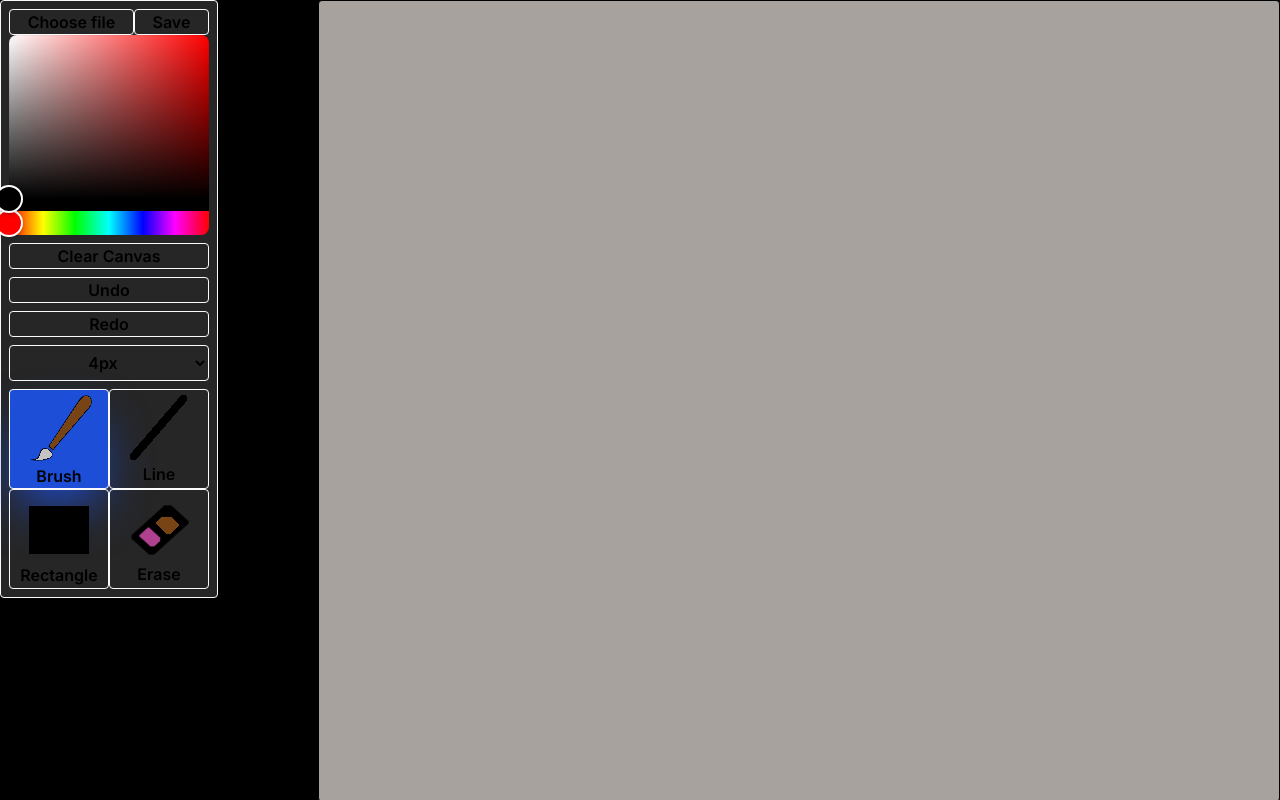
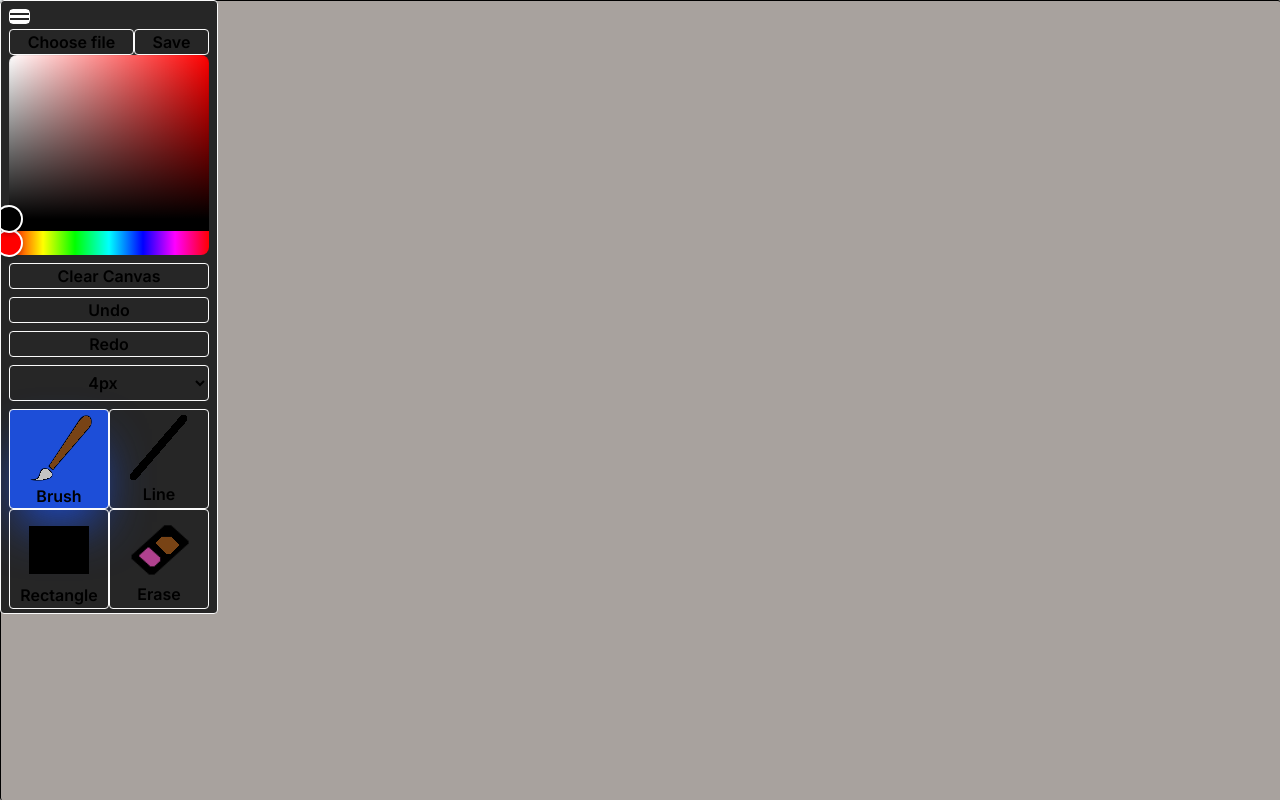
Before and after one commit to tedtb23/basicpaint, a Next.js app: page / in a window 1280 px wide. Built offline with nearby package versions, Linux system fonts and the light colour scheme.

Commit message:
add toggle sidebar and reactive buttons

```diff
--- a/src/app/components/CanvasButton.tsx
+++ b/src/app/components/CanvasButton.tsx
@@ -25,7 +25,8 @@ const CanvasButton = ({
 }: buttonProps) => {
   style += " text-center text-white-700 font-semibold"
   + " hover:bg-blue-500"
-  + " rounded border border-zinc-50";
+  + " rounded border border-zinc-50 transition duration-150 ease-in-out transform"
+  + " hover:-translate-y-1 hover:scale-105";
 
   return (
     <button
--- a/src/app/components/CanvasInput.tsx
+++ b/src/app/components/CanvasInput.tsx
@@ -21,7 +21,8 @@ const CanvasInput = ({
 
     style += " text-center text-white-700 font-semibold"
     + " hover:bg-blue-500"
-    + " rounded border border-zinc-50";
+    + " rounded border border-zinc-50 transition duration-150 ease-in-out transform"
+    + " hover:-translate-y-1 hover:scale-100";
 
     //FIX ME
     const handleChange = (event: React.ChangeEvent<HTMLInputElement>) => {
--- a/src/app/components/CanvasLink.tsx
+++ b/src/app/components/CanvasLink.tsx
@@ -23,7 +23,8 @@ const CanvasLink = ({
 }: buttonProps) => {
   style += " text-center text-white-700 font-semibold"
   + " hover:bg-blue-500"
-  + " rounded border border-zinc-50";
+  + " rounded border border-zinc-50 transition duration-150 ease-in-out transform"
+  + " hover:-translate-y-1 hover:scale-100";
 
   return (
     <a
--- a/src/app/components/CanvasSelect.tsx
+++ b/src/app/components/CanvasSelect.tsx
@@ -26,7 +26,8 @@ const CanvasSelect = ({
 
     style += " py-1.5 bg-neutral-800 text-center text-white-700 font-semibold"
     + " hover:bg-blue-500"
-    + " rounded border border-zinc-50";
+    + " rounded border border-zinc-50 transition duration-150 ease-in-out transform"
+    + " hover:-translate-y-1 hover:scale-105";
 
     return (
         <select
--- a/src/app/components/CanvasSidebar.tsx
+++ b/src/app/components/CanvasSidebar.tsx
@@ -4,17 +4,20 @@ import RenderCanvas from "../RenderCanvas";
 import CanvasButton from "./CanvasButton";
 import CanvasSelect from "./CanvasSelect";
 import getDrawTypeStyles from "../getDrawTypeStyles";
-import BrushPNG from "../../images/Brush.png";
-import StraightLinePNG from "../../images/Straight Line.png";
-import RectanglePNG from "../../images/Rectangle.png"
-import ErasePNG from "../../images/Erase.png"
 import CanvasColorPicker from "./CanvasColorPicker";
 import CanvasInput from "./CanvasInput";
 import CanvasLink from "./CanvasLink";
+import { useState } from "react";
+import BrushPNG from "../../images/Brush.png";
+import StraightLinePNG from "../../images/Straight Line.png";
+import RectanglePNG from "../../images/Rectangle.png";
+import ErasePNG from "../../images/Erase.png";
+import HamburgerPNG from "../../images/Hamburger.png"
 
 
 interface CanvasSidebarProps {
     style?: string,
+    id?: string,
     color: string,
     setColor: (color: string) => void,
     lineWidth: string,
@@ -29,11 +32,13 @@ interface CanvasSidebarProps {
  */
 const CanvasSidebar = ({
     style,
+    id,
     color, setColor,
     lineWidth, setLineWidth,
     drawType, setDrawType}: CanvasSidebarProps ) => {
 
-    style += " flex flex-col";
+    const [open, setOpen] = useState(true);
+    style += " ";
 
     //change the Tailwind styles of the draw type buttons depending on the active draw type.
     const [brushStyle, lineStyle, rectStyle, eraseStyle] = getDrawTypeStyles(drawType);
@@ -43,12 +48,27 @@ const CanvasSidebar = ({
     (event: React.MouseEvent<HTMLButtonElement, MouseEvent>) => setDrawType({type: event.currentTarget.id});
 
     return(
-        <div className={style}>
+        <div className={style} id={id}>
+            <CanvasButton
+              style="border-neutral-800"
+              type="button"
+              id="sidebar_toggle"
+              handleClick={() => setOpen(!open)}
+            >
+              <img src={HamburgerPNG.src}></img>
+            </CanvasButton>
+            <div className={`flex flex-col ${open ? "": "hidden"}`}>
                 <div className="flex flex-row">
-            <CanvasInput id="c_in_file" style="grow"/>
-            <CanvasLink href={RenderCanvas.toDataURL()} download="basicpaint image" style="grow">Save</CanvasLink>
+                    <CanvasInput style="grow" id="c_in_file"/>
+                    <CanvasLink
+                        href={RenderCanvas.toDataURL()}
+                        download="basicpaint image"
+                        style="grow"
+                        id="c_out_file"
+                    >
+                        Save
+                    </CanvasLink>
                 </div>
-
                 <CanvasColorPicker  color={color} setColor={setColor} />
                 <CanvasButton
                     id="clear"
@@ -132,6 +152,7 @@ const CanvasSidebar = ({
                     </CanvasButton>
                 </div>
             </div>
+        </div>
     );
 }
 
--- a/src/app/components/DrawingCanvas.tsx
+++ b/src/app/components/DrawingCanvas.tsx
@@ -20,7 +20,7 @@ const DrawingCanvas = ({ id, style }: DrawingCanvasProps) => {
       <canvas
         className={style}
         id={id}
-        width={width * (3/4)}
+        width={width}
         height={height}
         ref={RenderCanvas.getCanvasRef()}
       >
--- a/src/app/getDrawTypeStyles.ts
+++ b/src/app/getDrawTypeStyles.ts
@@ -9,11 +9,11 @@
  */
 const getDrawTypeStyles = (drawType: DrawTypes) => {
 
-    const activeDrawStyle = "bg-blue-700 shadow-2xl shadow-blue-700";
-    let brushStyle: string = "";
-    let lineStyle: string = "";
-    let rectStyle: string = "";
-    let eraseStyle: string = "";
+    const activeDrawStyle = "bg-blue-700 shadow-2xl shadow-blue-700 hover:scale-100";
+    let brushStyle: string = "hover:scale-100";
+    let lineStyle: string = "hover:scale-100";
+    let rectStyle: string = "hover:scale-100";
+    let eraseStyle: string = "hover:scale-100";
 
     switch(drawType.type) {
         case "Brush":
--- a/src/app/hooks/useCanvasResize.ts
+++ b/src/app/hooks/useCanvasResize.ts
@@ -15,7 +15,6 @@ export const useCanvasResize = () => {
             const { innerWidth: width, innerHeight: height } = window;
             const xr = (width / size.x);
             const yr = (height / size.y);
-            console.log("scaleX: " + xr + " scaleY: " + yr)
             //RenderCanvas.save();
             setSize({x: width, y: height});
             //RenderCanvas.restore({x: xr, y: yr});
--- a/src/app/page.tsx
+++ b/src/app/page.tsx
@@ -4,6 +4,7 @@ import DrawingCanvas from "./components/DrawingCanvas";
 import { useDraw } from "./hooks/useDraw"
 import CanvasSidebar from "./components/CanvasSidebar";
 import RenderCanvas from "./RenderCanvas";
+import CanvasButton from "./components/CanvasButton";
 
 /**
  * @returns The main page of the application with a canvas and a sidebar that controls the canvas.
@@ -17,9 +18,11 @@ const page = () => {
   useDraw(color, Number(lineWidth), drawType);
 
   return (
-    <div className="relative w-screen h-screen overflow-scroll bg-black">
+    <div className="relative w-screen h-screen" id="wrapper">
         <CanvasSidebar
-          style="z-50 absolute top-0 left-0 p-2 bg-neutral-800 rounded border border-zinc-50"
+            style=" z-50 absolute top-0 left-0 overflow-scroll
+            px-2 py-1 bg-neutral-800 rounded border border-zinc-50 "
+            id="sidebar"
             color={color}
             setColor={setColor}
             lineWidth={lineWidth}
@@ -27,9 +30,7 @@ const page = () => {
             drawType={drawType}
             setDrawType={setDrawType}
         />
-        <DrawingCanvas
-          style="z-0 fixed top-0 right-0"
-        />
+      <DrawingCanvas style="z-0 fixed top-0" id="canvas"/>
     </div>
   );
 };
```
Also changed, not shown: src/images/Hamburger.png (added). Lines whose indentation alone changed are shown as unchanged.
